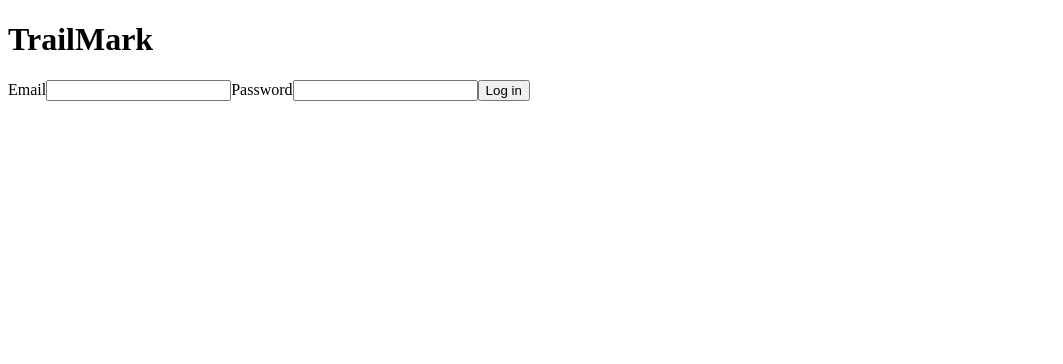
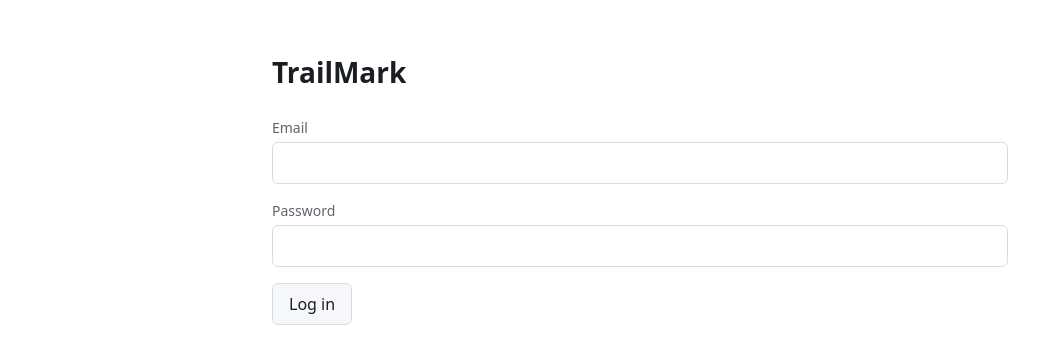
Before and after one commit to LukeZacher/trailmark, an Angular app in the folder web/: page /login in a window 1280 px wide. Shown: the top 364 px of the page, without its empty margins (0-1063 px from the left). Built offline with nearby package versions, Linux system fonts and the light colour scheme; no server answers.

Commit message:
Add global styles

```diff
--- a/web/src/styles.scss
+++ b/web/src/styles.scss
@@ -1 +1,124 @@
-/* You can add global styles to this file, and also import other style files */
+*,
+*::before,
+*::after {
+  box-sizing: border-box;
+}
+
+:root {
+  color-scheme: light dark;
+
+  --color-bg: #ffffff;
+  --color-surface: #f6f7f9;
+  --color-border: #d8dce2;
+  --color-text: #1a1d21;
+  --color-text-muted: #5c646e;
+  --color-accent: #2563eb;
+  --color-accent-text: #ffffff;
+  --color-danger: #b42318;
+
+  --space-1: 0.25rem;
+  --space-2: 0.5rem;
+  --space-3: 0.75rem;
+  --space-4: 1rem;
+  --space-6: 1.5rem;
+  --space-8: 2rem;
+
+  --text-sm: 0.875rem;
+  --text-base: 1rem;
+  --text-lg: 1.25rem;
+  --text-xl: 1.75rem;
+
+  --radius: 6px;
+  --max-width: 48rem;
+}
+
+@media (prefers-color-scheme: dark) {
+  :root {
+    --color-bg: #15181c;
+    --color-surface: #1e2227;
+    --color-border: #343a42;
+    --color-text: #e6e8eb;
+    --color-text-muted: #9aa3ad;
+    --color-accent: #5b9bff;
+    --color-accent-text: #0d1014;
+    --color-danger: #ff8a80;
+  }
+}
+
+body {
+  margin: 0;
+  padding: var(--space-8) var(--space-4);
+  background-color: var(--color-bg);
+  color: var(--color-text);
+  font-family: system-ui, sans-serif;
+  line-height: 1.5;
+  max-width: var(--max-width);
+  margin: 0 auto;
+}
+
+h1 {
+  font-size: var(--text-xl);
+  margin-bottom: var(--space-6);
+}
+
+h2 {
+  font-size: var(--text-lg);
+  margin-bottom: var(--space-4);
+}
+
+a {
+  color: var(--color-accent);
+  text-decoration: none;
+
+  &:hover {
+    text-decoration: underline;
+  }
+}
+
+button {
+  font: inherit;
+  padding: var(--space-2) var(--space-4);
+  border: 1px solid var(--color-border);
+  border-radius: var(--radius);
+  background-color: var(--color-surface);
+  color: var(--color-text);
+  cursor: pointer;
+
+  &:hover {
+    border-color: var(--color-text-muted);
+  }
+}
+
+:focus-visible {
+  outline: 2px solid var(--color-accent);
+  outline-offset: 2px;
+}
+
+label {
+  display: block;
+  margin-bottom: var(--space-1);
+  font-size: var(--text-sm);
+  color: var(--color-text-muted);
+}
+
+input,
+select,
+textarea {
+  font: inherit;
+  display: block;
+  width: 100%;
+  margin-bottom: var(--space-4);
+  padding: var(--space-2) var(--space-3);
+  border: 1px solid var(--color-border);
+  border-radius: var(--radius);
+  background-color: var(--color-bg);
+  color: var(--color-text);
+
+  &:hover {
+    border-color: var(--color-text-muted);
+  }
+}
+
+textarea {
+  resize: vertical;
+}
```
